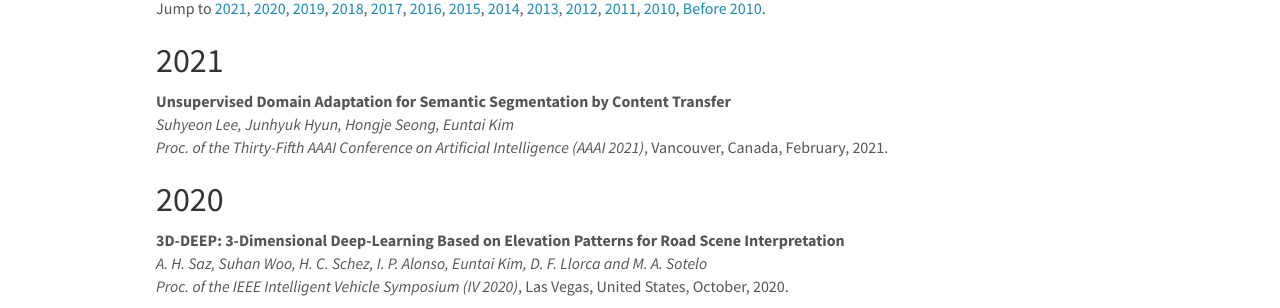
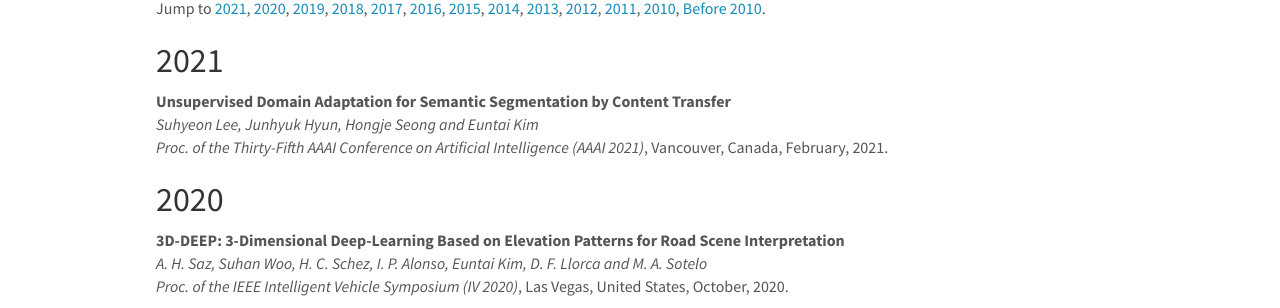
Before and after one commit to won4113/cilab-yonsei.github.io, a Jekyll site: the page built from _pages/int_conference.md, in a window 1280 px wide and 900 px high. Shown: the part 151-459 px from the top of the window. Built offline with Jekyll 4.4.1, drawn with Linux system fonts in a browser that asks for light colours; nearby versions of some CDN libraries.

Commit message:
Update int_conference_list.yml

```diff
--- a/_data/publications/int_conference_list.yml
+++ b/_data/publications/int_conference_list.yml
@@ -11,7 +11,7 @@
 #2021
 - title: "Unsupervised Domain Adaptation for Semantic Segmentation by Content Transfer"
   authors:
-    Suhyeon Lee, Junhyuk Hyun, Hongje Seong, Euntai Kim
+    Suhyeon Lee, Junhyuk Hyun, Hongje Seong and Euntai Kim
   conference: Proc. of the Thirty-Fifth AAAI Conference on Artificial Intelligence (AAAI 2021)
   year: 2021
   month: February
```
